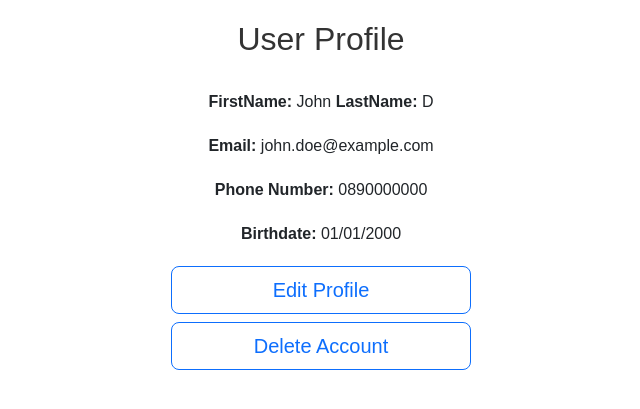
After one commit to Gxmestk/SIIT-CSS326-AI-Chatbot, a PHP site: page /setting.php in a window 1280 px wide. The commit adds this page. Shown: the top 409 px of the page, without its empty margins (319-959 px from the left). Run offline with PHP 8.4, Linux system fonts and the light colour scheme.

Commit message:
Add files via upload

```diff
--- a/chat.php
+++ b/chat.php
@@ -85,7 +85,7 @@ $conn->close();
     <div class="menu">
         <div class="p-5 d-flex align-items-center">
             <a href="login.php" class="btn btn-outline-primary flex-grow-1 ">New Chat</a>
-            <a href="user_setting.php" class="btn btn-outline-primary ms-3 flex-grow-1">Setting</a>
+            <a href="setting.php" class="btn btn-outline-primary ms-3 flex-grow-1">Setting</a>
         </div>
 
         <div class="session-container">
--- /dev/null
+++ b/setting.php
@@ -0,0 +1,51 @@
+<!DOCTYPE html>
+<html lang="en">
+<head>
+    <meta charset="UTF-8">
+    <meta name="viewport" content="width=device-width, initial-scale=1.0">
+    <title>Chat Page</title>
+    <link href="https://cdn.jsdelivr.net/npm/bootstrap@5.3.2/dist/css/bootstrap.min.css" rel="stylesheet">
+    <link href="chat_style.css" rel="stylesheet"> <!-- External CSS file for chat page styles -->
+    <style>
+        body {
+            font-family: Arial, sans-serif;
+            margin: 20px;
+        }
+
+        #profile-container {
+            max-width: 600px;
+            margin: auto;
+        }
+
+        h2 {
+            color: #333;
+        }
+
+        p {
+            margin-bottom: 20px;
+        }
+
+        #button_edit,
+        #button_delete {
+            width: 100%; /* Make buttons take up the full width */
+        }
+    </style>
+</head>
+<body>
+
+<div id="profile-container" class="mx-auto text-center">
+    <h2>User Profile</h2>
+    <br>
+    <p><strong>FirstName:</strong> John <strong>LastName:</strong> D</p>
+    <p><strong>Email:</strong> john.doe@example.com</p>
+    <p><strong>Phone Number:</strong> 0890000000</p>
+    <p><strong>Birthdate:</strong> 01/01/2000</p>
+
+    <a href="edit.php" class="btn btn-outline-primary btn-lg mb-2 w-50 " id="button_edit">Edit Profile</a>
+    <br>
+    <a href="delete.php" class="btn btn-outline-primary btn-lg mb-2 w-50" id="button_delete">Delete Account</a>
+
+</div>
+
+</body>
+</html>
```
Also changed, not shown: delete.php (added, +40 -0 lines).
